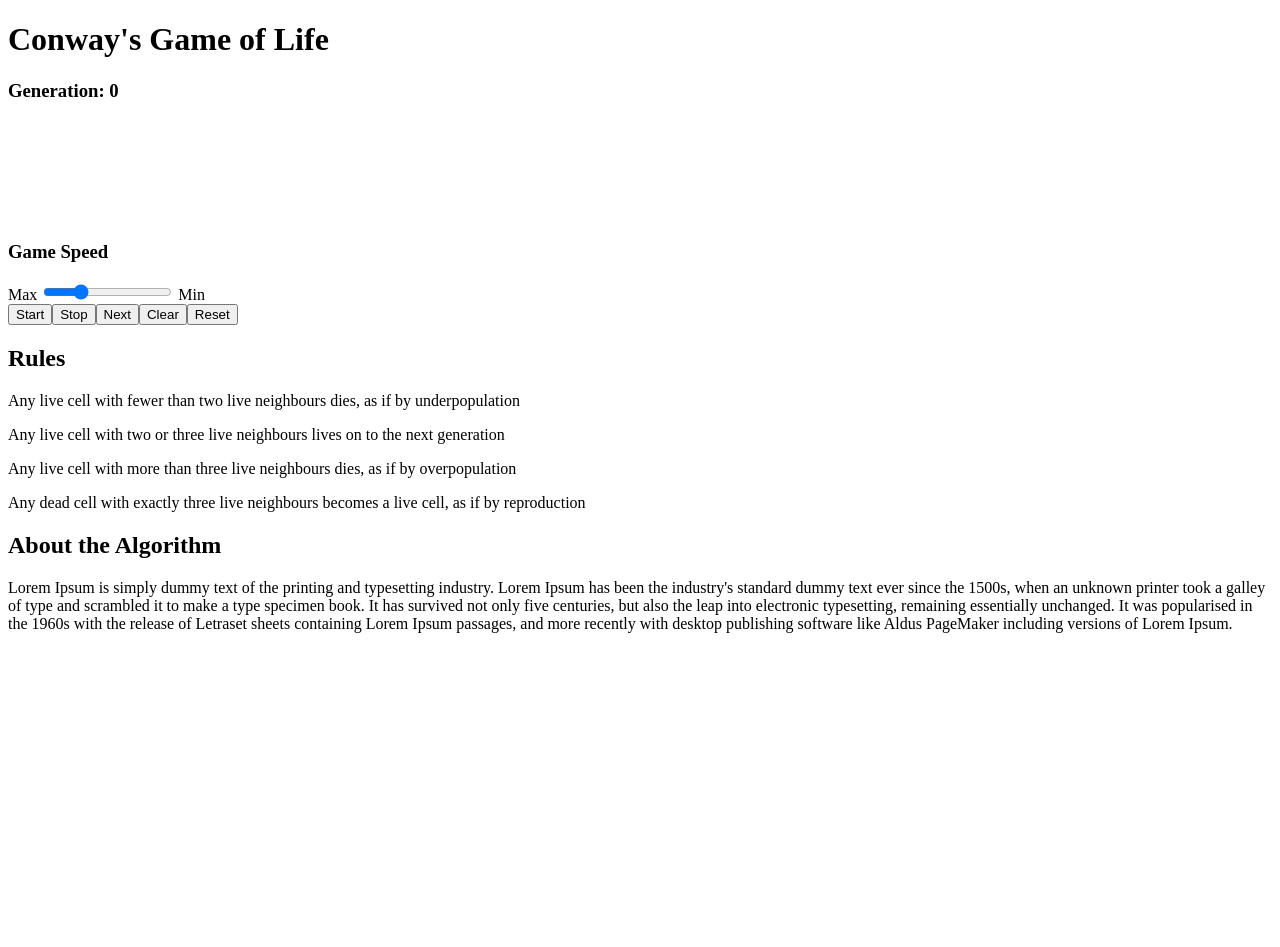
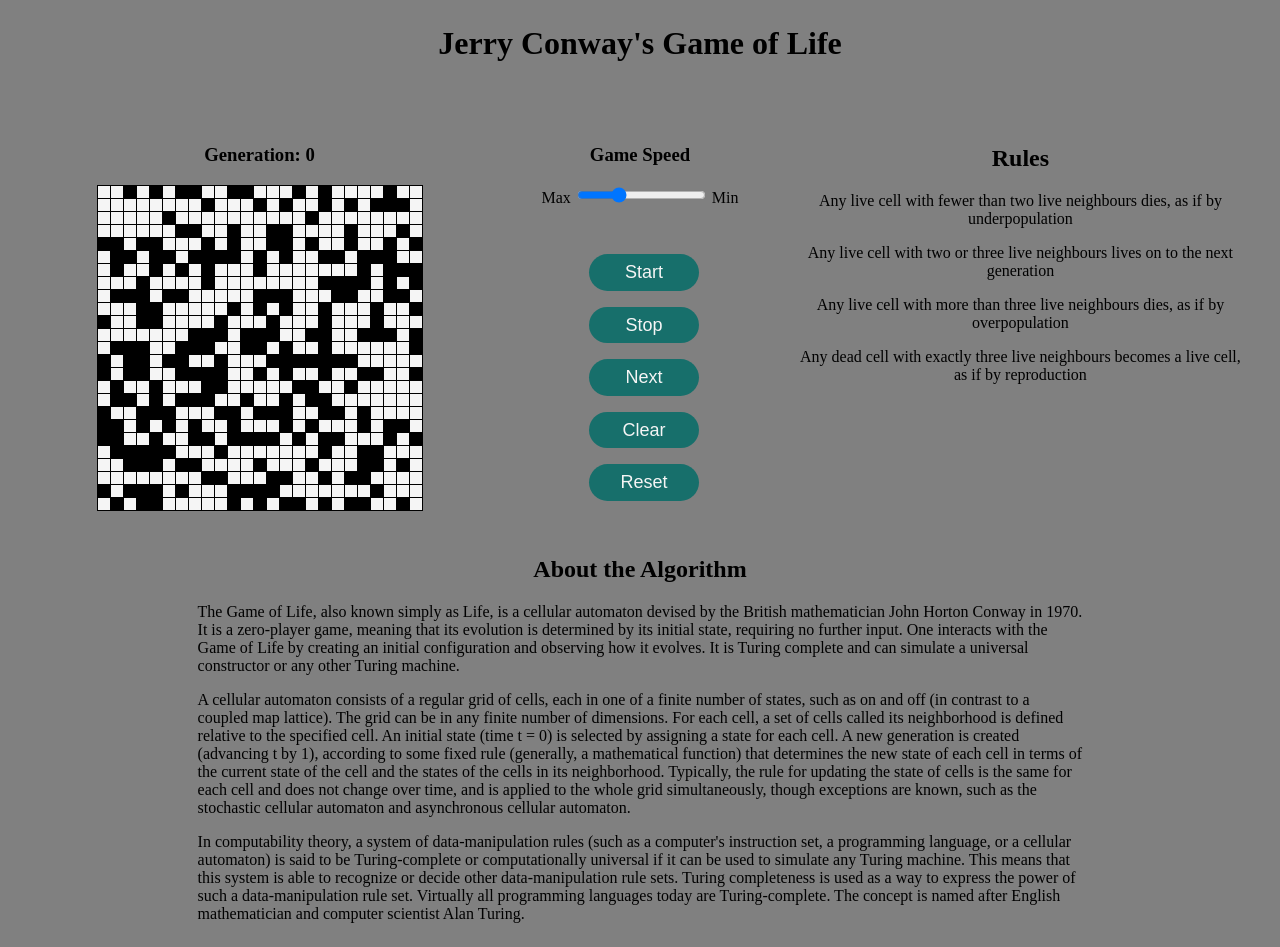
Before and after one commit to Adammonast/CS-Build-Week-I, a React (Create React App) app in the folder game-of-life/: page / in a window 1280 px wide. Before the commit the page ends 800 px from the top, so only its background shows below. Built offline with nearby package versions, Linux system fonts and the light colour scheme.

Commit message:
fixed stop/speed, styled

```diff
--- a/game-of-life/src/App.js
+++ b/game-of-life/src/App.js
@@ -5,8 +5,8 @@ import "./index.css";
 const totalBoardRows = 25;
 const totalBoardColumns = 25;
 
-// The function’s parameter defaults to less than 30% chance of being alive
-const newBoardStatus = (cellStatus = () => Math.random() < 0.3) => {
+// The function’s parameter defaults to less than 40% chance of being alive
+const newBoardStatus = (cellStatus = () => Math.random() < 0.4) => {
   const grid = [];
   // The number of arrays within the main array will match the number of rows
   for (let row = 0; row < totalBoardRows; row++) {
@@ -56,7 +56,7 @@ const Slider = ({ speed, onSpeedChange }) => {
   return (
     <input
       type="range"
-      min="50"
+      min="0"
       max="1000"
       step="50"
       // current speed state
@@ -77,19 +77,6 @@ class App extends Component {
     isGameRunning: false,
     // Default speed is 300ms
     speed: 300,
-  };
-
-  // Function that returns a different button element depending on the state of the game: running or stopped.
-  runStopButton = () => {
-    return this.state.isGameRunning ? (
-      <button type="button" onClick={this.handleStop}>
-        Stop
-      </button>
-    ) : (
-      <button type="button" onClick={this.handleRun}>
-        Start
-      </button>
-    );
   };
 
   // Clears the board sets the state for all cells to false, allowing for toggling individual cell status
@@ -184,9 +171,23 @@ class App extends Component {
       generation: prevState.generation + 1,
     }));
   };
+  // Handles changing the game's speed
+  handleSpeedChange = (newSpeed) => {
+    this.setState({ speed: newSpeed });
+  };
+
+  // Handles starting the game
+  handleStart = () => {
+    this.setState({ isGameRunning: true });
+  };
+
+  // Handles stopping the game
+  handleStop = () => {
+    this.setState({ isGameRunning: false });
+  };
 
   // Stop or set a timer depending on different combinations of values
-  componentDidUpdate(prevState) {
+  componentDidUpdate(prevProps, prevState) {
     const { isGameRunning, speed } = this.state;
     const speedChanged = prevState.speed !== speed;
     const gameStarted = !prevState.isGameRunning && isGameRunning;
@@ -211,7 +212,7 @@ class App extends Component {
 
     return (
       <div>
-        <h1>Conway's Game of Life</h1>
+        <h1>Jerry Conway's Game of Life</h1>
         <div className="container">
           <div className="left">
             <h3>{`Generation: ${generation}`}</h3>
@@ -224,12 +225,16 @@ class App extends Component {
             <span className="speedometer">
               <h3>Game Speed</h3>
               {"Max "}
-              <Slider speed={speed} />
+              <Slider speed={speed} onSpeedChange={this.handleSpeedChange} />
               {" Min"}
             </span>
             <div className="buttons">
-              <button type="button">Start</button>
-              <button type="button">Stop</button>
+              <button type="button" onClick={this.handleStart}>
+                Start
+              </button>
+              <button type="button" onClick={this.handleStop}>
+                Stop
+              </button>
               <button
                 type="button"
                 disabled={isGameRunning}
@@ -267,16 +272,42 @@ class App extends Component {
           <div className="bottom">
             <h2>About the Algorithm</h2>
             <p>
-              Lorem Ipsum is simply dummy text of the printing and typesetting
-              industry. Lorem Ipsum has been the industry's standard dummy text
-              ever since the 1500s, when an unknown printer took a galley of
-              type and scrambled it to make a type specimen book. It has
-              survived not only five centuries, but also the leap into
-              electronic typesetting, remaining essentially unchanged. It was
-              popularised in the 1960s with the release of Letraset sheets
-              containing Lorem Ipsum passages, and more recently with desktop
-              publishing software like Aldus PageMaker including versions of
-              Lorem Ipsum.
+              The Game of Life, also known simply as Life, is a cellular
+              automaton devised by the British mathematician John Horton Conway
+              in 1970. It is a zero-player game, meaning that its evolution is
+              determined by its initial state, requiring no further input. One
+              interacts with the Game of Life by creating an initial
+              configuration and observing how it evolves. It is Turing complete
+              and can simulate a universal constructor or any other Turing
+              machine.
+            </p>
+            <p>
+              A cellular automaton consists of a regular grid of cells, each in
+              one of a finite number of states, such as on and off (in contrast
+              to a coupled map lattice). The grid can be in any finite number of
+              dimensions. For each cell, a set of cells called its neighborhood
+              is defined relative to the specified cell. An initial state (time
+              t = 0) is selected by assigning a state for each cell. A new
+              generation is created (advancing t by 1), according to some fixed
+              rule (generally, a mathematical function) that determines the new
+              state of each cell in terms of the current state of the cell and
+              the states of the cells in its neighborhood. Typically, the rule
+              for updating the state of cells is the same for each cell and does
+              not change over time, and is applied to the whole grid
+              simultaneously, though exceptions are known, such as the
+              stochastic cellular automaton and asynchronous cellular automaton.
+            </p>
+            <p>
+              In computability theory, a system of data-manipulation rules (such
+              as a computer's instruction set, a programming language, or a
+              cellular automaton) is said to be Turing-complete or
+              computationally universal if it can be used to simulate any Turing
+              machine. This means that this system is able to recognize or
+              decide other data-manipulation rule sets. Turing completeness is
+              used as a way to express the power of such a data-manipulation
+              rule set. Virtually all programming languages today are
+              Turing-complete. The concept is named after English mathematician
+              and computer scientist Alan Turing.
             </p>
           </div>
         </div>
--- a/game-of-life/src/index.css
+++ b/game-of-life/src/index.css
@@ -0,0 +1,74 @@
+body {
+  color: black;
+  background-color: #808080;
+}
+
+table {
+  margin: 0 auto;
+  border-collapse: collapse;
+  background-color: #f5f5f5;
+}
+
+td {
+  width: 10px;
+  height: 10px;
+  border: 1px solid black;
+}
+
+.alive {
+  background-color: black;
+}
+
+button {
+  width: 70%;
+  border: none;
+  outline: none;
+  border-radius: 20px;
+  margin: 5%;
+  padding: 5%;
+  font-size: 18px;
+  color: #f5f5f5;
+  background-color: #176f6b;
+  cursor: pointer;
+}
+
+.container {
+  display: flex;
+  justify-content: space-around;
+  flex-wrap: wrap;
+}
+
+h1 {
+  text-align: center;
+  margin: 2% 0 5% 0;
+}
+
+.left {
+  width: 35%;
+  text-align: center;
+}
+
+.speedometer {
+  text-align: center;
+  width: 25%;
+}
+
+.right {
+  width: 35%;
+  text-align: center;
+}
+
+.buttons {
+  display: flex;
+  flex-direction: column;
+  margin: 20% 0 0 20%;
+}
+
+.bottom {
+  width: 70%;
+  margin: 2% 0 0 0;
+}
+
+h2 {
+  text-align: center;
+}
```
